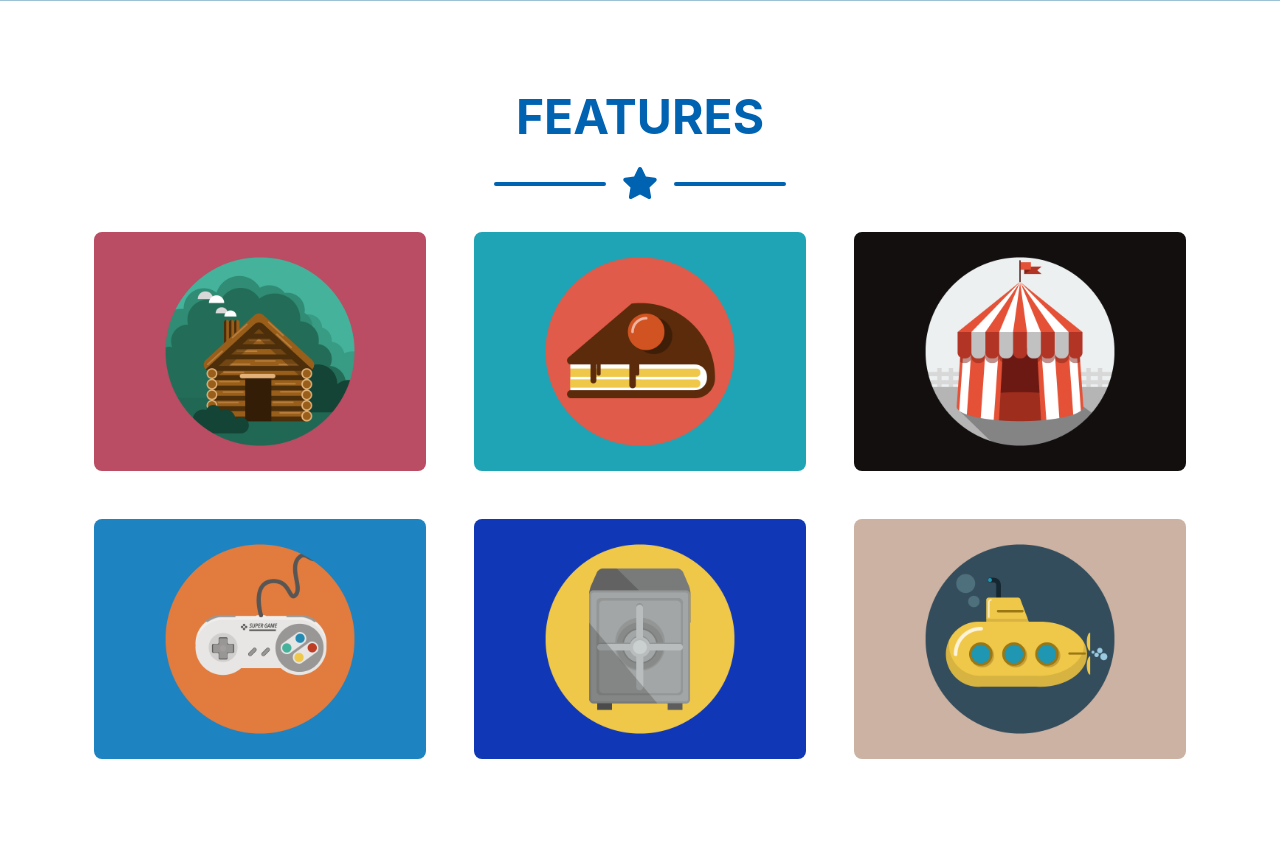
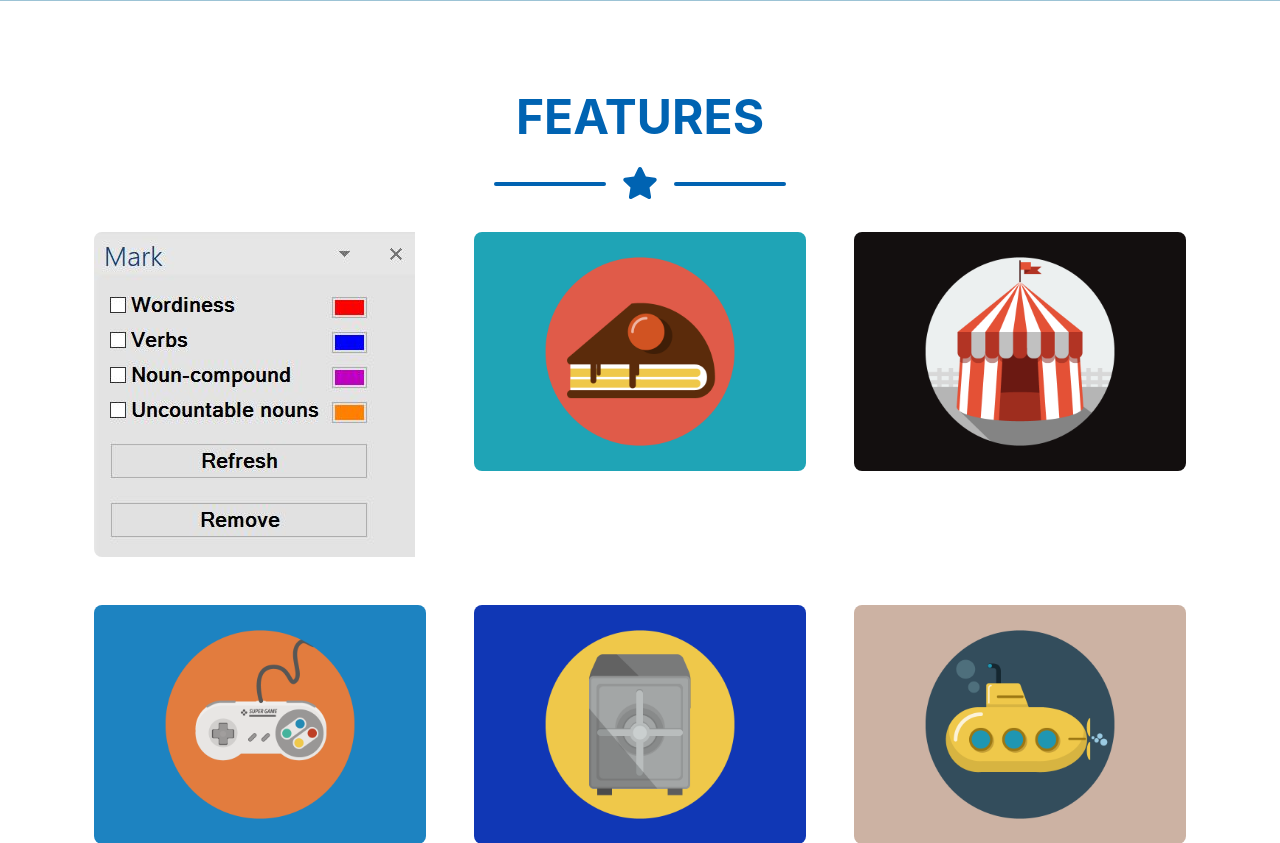
Before and after one commit to DimaBir/englishtips_web_api, a Flask app: page / in a window 1280 px wide. Shown: the part 782-1625 px from the top of the page. Run offline with Flask 2, Linux system fonts and the light colour scheme; some libraries are stand-ins or nearby versions; some web fonts are replaced.

Commit message:
Added images for features

```diff
--- a/templates/index.html
+++ b/templates/index.html
@@ -64,7 +64,7 @@
                         <div class="portfolio-item mx-auto" data-toggle="modal" data-target="#portfolioModal0">
                             <div class="portfolio-item-caption d-flex align-items-center justify-content-center h-100 w-100">
                                 <div class="portfolio-item-caption-content text-center text-white"><i class="fas fa-plus fa-3x"></i></div>
-                            </div><img class="img-fluid" src="../static/assets/img/portfolio/cabin.png" alt="Log Cabin"/>
+                            </div><img class="img-fluid" src="../static/assets/img/portfolio/Mark_small.JPG" alt="Mark"/>
                         </div>
                     </div>
                     <div class="col-md-6 col-lg-4 mb-5">
@@ -115,14 +115,14 @@
                             <div class="row justify-content-center">
                                 <div class="col-lg-8">
                                     <!-- Portfolio Modal - Title-->
-                                    <h2 class="portfolio-modal-title text-secondary mb-0">Log Cabin</h2>
+                                    <h2 class="portfolio-modal-title text-secondary mb-0">Mark</h2>
                                     <!-- Icon Divider-->
                                     <div class="divider-custom">
                                         <div class="divider-custom-line"></div>
                                         <div class="divider-custom-icon"><i class="fas fa-star"></i></div>
                                         <div class="divider-custom-line"></div>
                                     </div>
-                                    <!-- Portfolio Modal - Image--><img class="img-fluid rounded mb-5" src="../static/assets/img/portfolio/cabin.png" alt="Log Cabin"/>
+                                    <!-- Portfolio Modal - Image--><img class="img-fluid rounded mb-5" src="../static/assets/img/portfolio/Mark.JPG" alt="Log Cabin"/>
                                     <!-- Portfolio Modal - Text-->
                                     <p class="mb-5">Lorem ipsum dolor sit amet, consectetur adipisicing elit.Mollitia neque assumenda ipsam nihil, molestias magnam, recusandae quos quis inventore quisquam velit asperiores, vitae? Reprehenderit soluta, eos quod consequuntur itaque. Nam.</p>
                                     <button class="btn btn-primary" href="#" data-dismiss="modal"><i class="fas fa-times fa-fw"></i>Close Window</button>
```
Also changed, not shown: static/assets/img/portfolio/Analytics.JPG (added), static/assets/img/portfolio/Hyponymy.JPG (added), static/assets/img/portfolio/Mark.JPG (added), static/assets/img/portfolio/Mark_small.JPG (added), static/assets/img/portfolio/Tips - confused words - except.JPG (added), static/assets/img/portfolio/Tips - sentence structure - thus.JPG (added), static/assets/img/portfolio/Translate.JPG (added).
